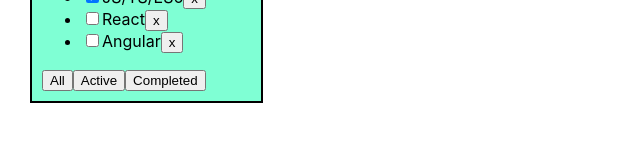
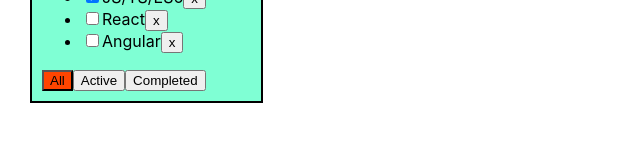
Before and after one commit to artkosmos/List-Of-Notes, a React (Create React App) app: page / in a window 1280 px wide. Shown: the part 175-316 px from the top of the page, without its empty margins (0-640 px from the left). Built offline with nearby package versions, Linux system fonts and the light colour scheme.

Commit message:
feat: color selected buttons

```diff
--- a/src/ToDoList.module.css
+++ b/src/ToDoList.module.css
@@ -5,3 +5,7 @@
 .errorMessage {
   color: red;
 }
+
+.activeFilter {
+  background-color: orangered;
+}
--- a/src/ToDoList.tsx
+++ b/src/ToDoList.tsx
@@ -29,6 +29,7 @@
 
   const [text, setText] = useState('')
   const [error, setError] = useState<string | null>('')
+  const [buttonName, setButtonName] = useState<FilterType>('all')
 
   const anotherTask = () => {
     if (text.trim()) {
@@ -53,14 +54,17 @@
 
   const onClickHandlerAll = () => {
     changeFilter("all")
+    setButtonName('all')
   }
 
   const onClickHandlerActive = () => {
     changeFilter("active")
+    setButtonName('active')
   }
 
   const onClickHandlerCompleted = () => {
     changeFilter("completed")
+    setButtonName('completed')
   }
 
   const tasksJSX: JSX.Element[] = tasksData.map((item) => {
@@ -101,9 +105,9 @@
           {tasksJSX}
         </ul>
         <div>
-          <button onClick={onClickHandlerAll}>All</button>
-          <button onClick={onClickHandlerActive}>Active</button>
-          <button onClick={onClickHandlerCompleted}>Completed</button>
+          <button className={buttonName === 'all' ? style.activeFilter : ''} onClick={onClickHandlerAll}>All</button>
+          <button className={buttonName === 'active' ? style.activeFilter : ''} onClick={onClickHandlerActive}>Active</button>
+          <button className={buttonName === 'completed' ? style.activeFilter : ''} onClick={onClickHandlerCompleted}>Completed</button>
         </div>
       </div>
     </div>
```
